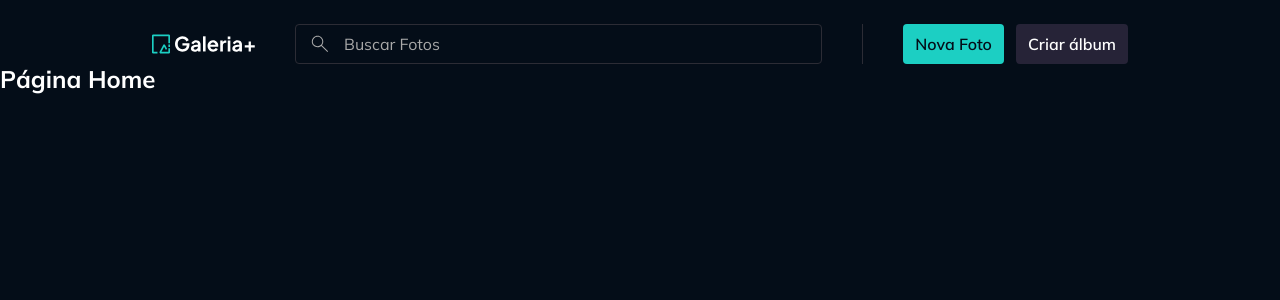
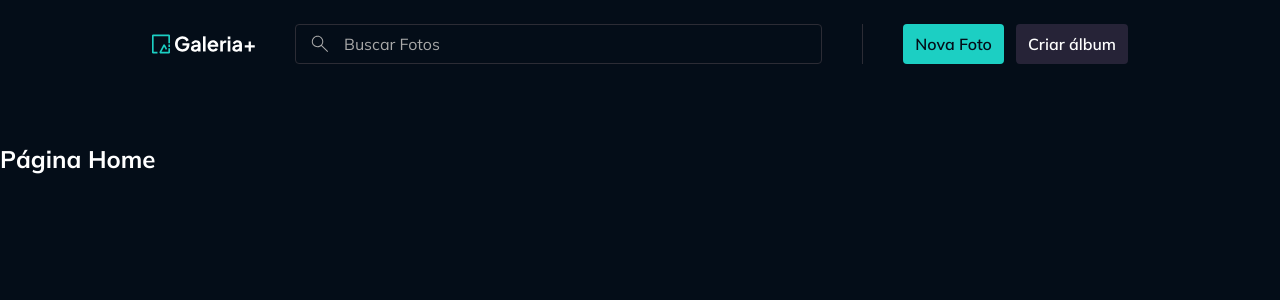
Before and after one commit to KauaGabriell/gallery-plus-template, a React (Vite) app: page / in a window 1280 px wide. Shown: the top 300 px of the page. Built offline with nearby package versions, Linux system fonts and the light colour scheme.

Commit message:
feat(layout): add MainContent component to wrap Outlet

```diff
--- /dev/null
+++ b/src/components/MainContent.tsx
@@ -0,0 +1,16 @@
+import cx from "classnames";
+import type React from "react";
+
+interface MainContentProps extends React.ComponentProps<"main"> {}
+
+export function MainContent({
+	children,
+	className,
+	...props
+}: MainContentProps) {
+	return (
+		<main className={cx("mt-20 pb-20", className)} {...props}>
+			{children}
+		</main>
+	);
+}
--- a/src/pages/Layout.tsx
+++ b/src/pages/Layout.tsx
@@ -1,11 +1,14 @@
 import { Outlet } from "react-router";
 import { MainHeader } from "../components/Header";
+import { MainContent } from "../components/MainContent";
 
 export function Layout() {
 	return (
 		<div className="py-6">
 			<MainHeader />
-			<Outlet />
+			<MainContent>
+				<Outlet />
+			</MainContent>
 		</div>
 	);
 }
```
